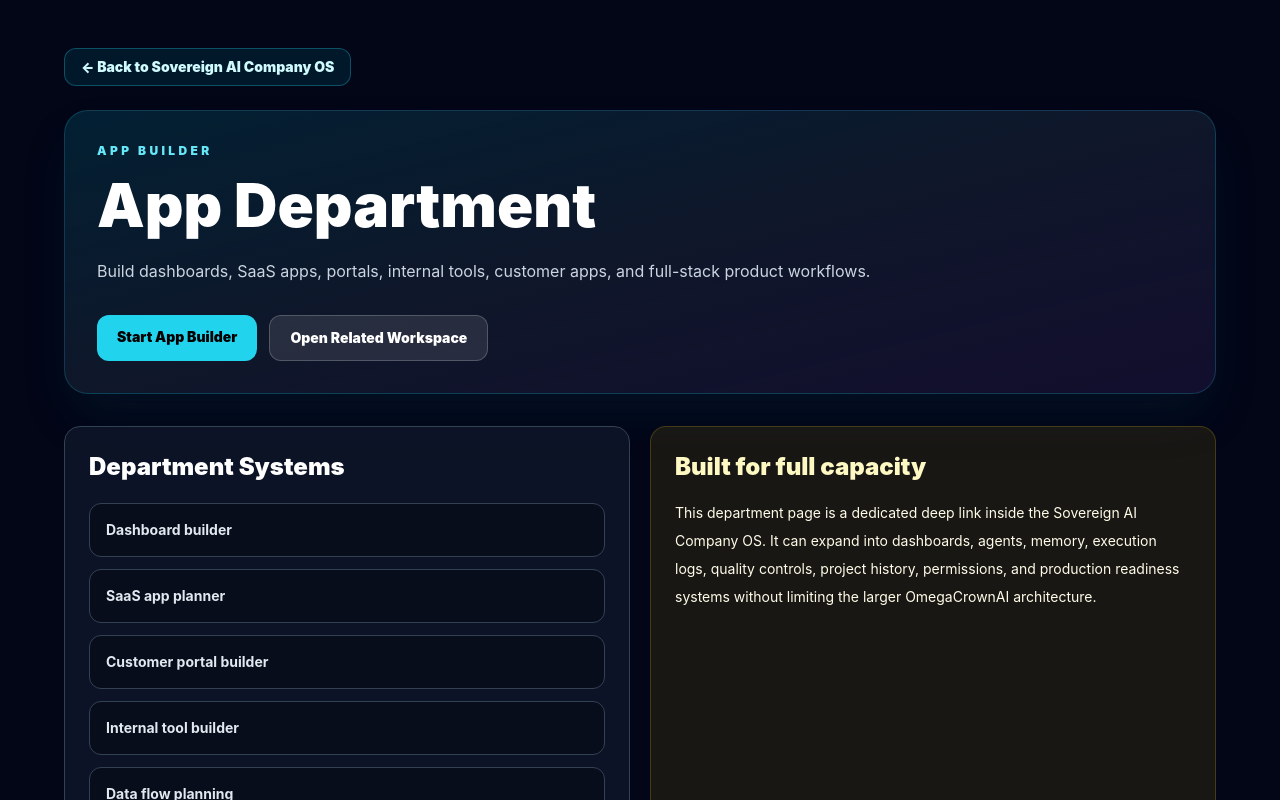
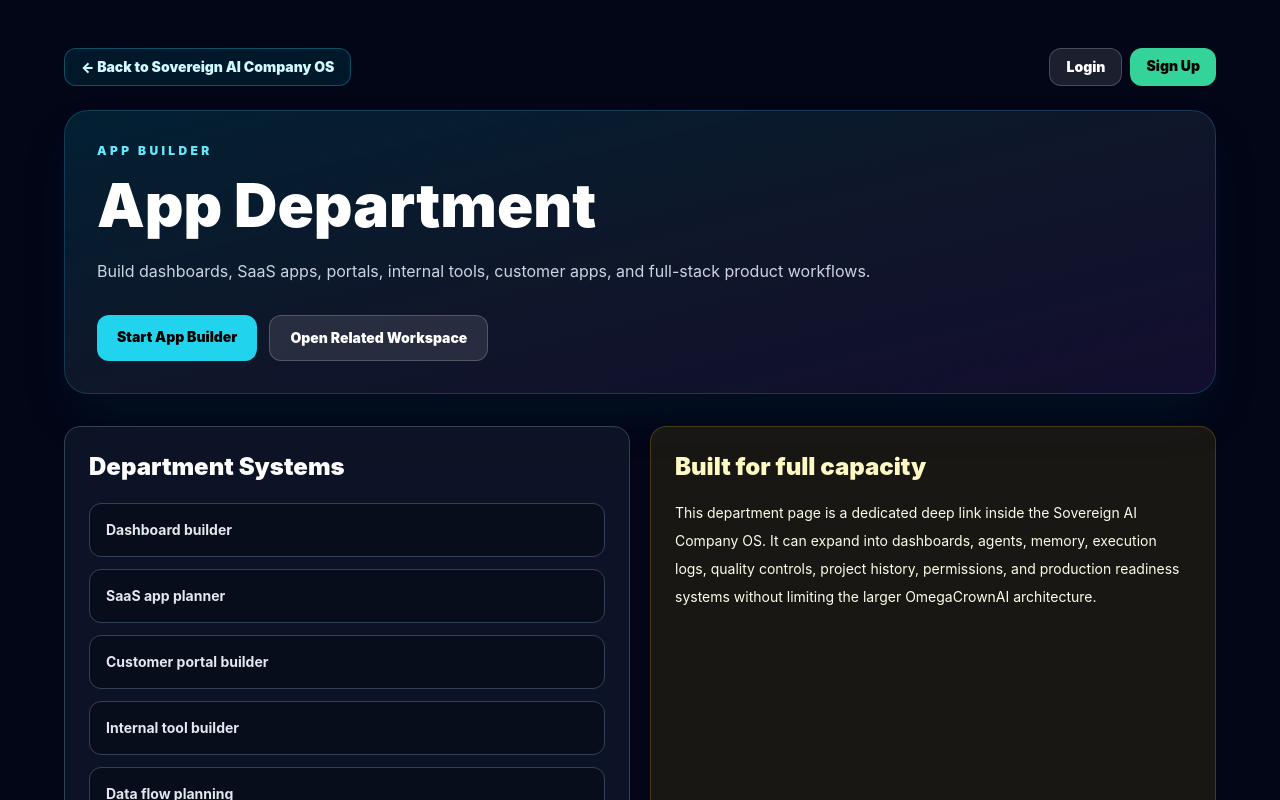
Before and after one commit to pbtransportcom-droid/omegacrownai-dashboard, a Next.js app in the folder omegacrownai-dashboard/: page /sovereign/app in a window 1280 px wide. Shown: the top 800 px of the page. Built offline with nearby package versions, Linux system fonts and the light colour scheme.

Commit message:
Add visible login and signup links

```diff
--- a/omegacrownai-dashboard/app/build/page.tsx
+++ b/omegacrownai-dashboard/app/build/page.tsx
@@ -104,6 +104,18 @@
 
           <div className="mt-7 flex flex-wrap justify-center gap-3">
             <a
+              href="/login"
+              className="rounded-xl border border-white/20 bg-white/10 px-5 py-3 text-sm font-black text-white hover:bg-white/20"
+            >
+              Login
+            </a>
+            <a
+              href="/signup"
+              className="rounded-xl bg-emerald-400 px-5 py-3 text-sm font-black text-black hover:bg-emerald-300"
+            >
+              Sign Up
+            </a>
+            <a
               href="/create?type=website"
               className="rounded-xl bg-cyan-400 px-5 py-3 text-sm font-black text-black hover:bg-cyan-300"
             >
--- a/omegacrownai-dashboard/app/page.tsx
+++ b/omegacrownai-dashboard/app/page.tsx
@@ -108,6 +108,12 @@
           </a>
         </div>
               <div className="mt-6 flex flex-wrap justify-center gap-3">
+            <a href="/login" className="inline-flex rounded-xl border border-white/20 bg-white/10 px-5 py-3 text-sm font-black text-white hover:bg-white/20">
+              Login
+            </a>
+            <a href="/signup" className="inline-flex rounded-xl bg-emerald-400 px-5 py-3 text-sm font-black text-black hover:bg-emerald-300">
+              Sign Up
+            </a>
             <a href="/build" className="inline-flex rounded-xl bg-cyan-400 px-5 py-3 text-sm font-black text-black hover:bg-cyan-300">
               Builder Hub
             </a>
--- a/omegacrownai-dashboard/app/sovereign/[department]/page.tsx
+++ b/omegacrownai-dashboard/app/sovereign/[department]/page.tsx
@@ -228,12 +228,29 @@
   return (
     <main className="min-h-screen bg-slate-950 px-6 py-12 text-white">
       <section className="mx-auto max-w-6xl">
+        <div className="flex flex-wrap items-center justify-between gap-3">
           <a
             href="/build"
             className="inline-flex rounded-xl border border-cyan-400/30 bg-cyan-500/10 px-4 py-2 text-sm font-black text-cyan-100 hover:bg-cyan-500/20"
           >
             ← Back to Sovereign AI Company OS
           </a>
+
+          <div className="flex flex-wrap gap-2">
+            <a
+              href="/login"
+              className="rounded-xl border border-white/20 bg-white/10 px-4 py-2 text-sm font-black text-white hover:bg-white/20"
+            >
+              Login
+            </a>
+            <a
+              href="/signup"
+              className="rounded-xl bg-emerald-400 px-4 py-2 text-sm font-black text-black hover:bg-emerald-300"
+            >
+              Sign Up
+            </a>
+          </div>
+        </div>
 
         <div className="mt-6 rounded-3xl border border-cyan-400/20 bg-gradient-to-br from-cyan-500/15 via-slate-900 to-purple-500/10 p-8 shadow-2xl shadow-cyan-950/30">
           <p className="text-xs font-black uppercase tracking-[0.28em] text-cyan-300">
```
Lines whose indentation alone changed are shown as unchanged.
